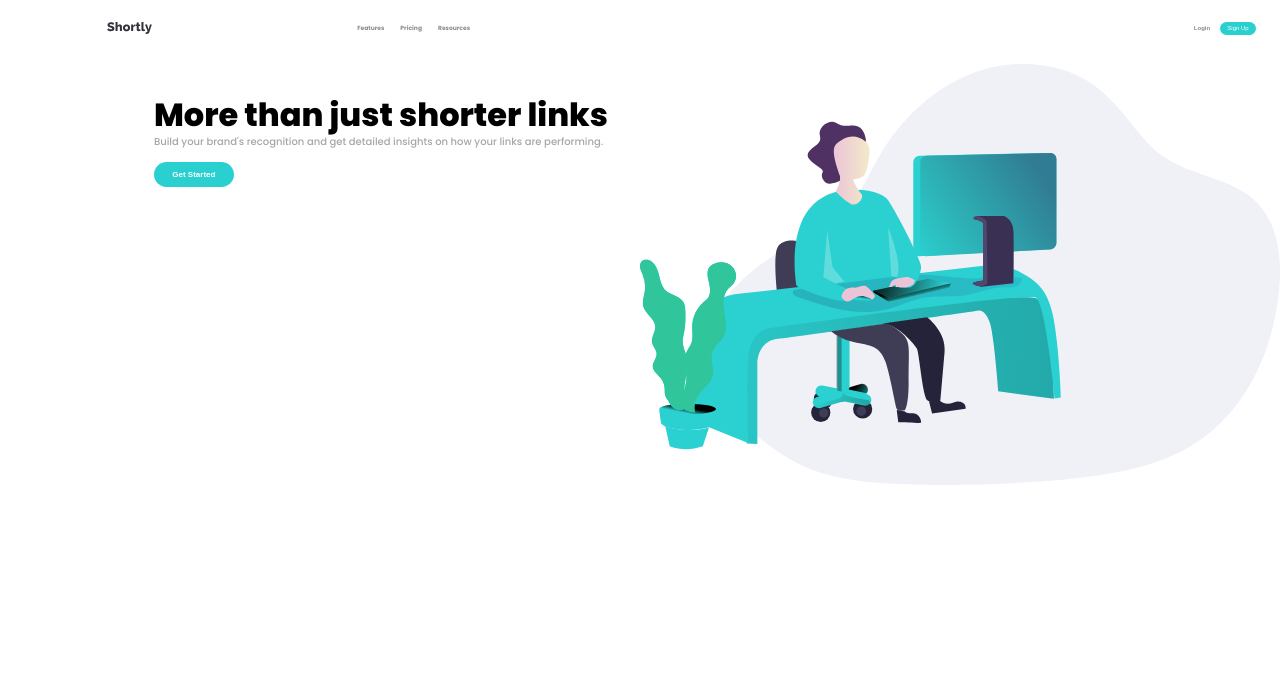
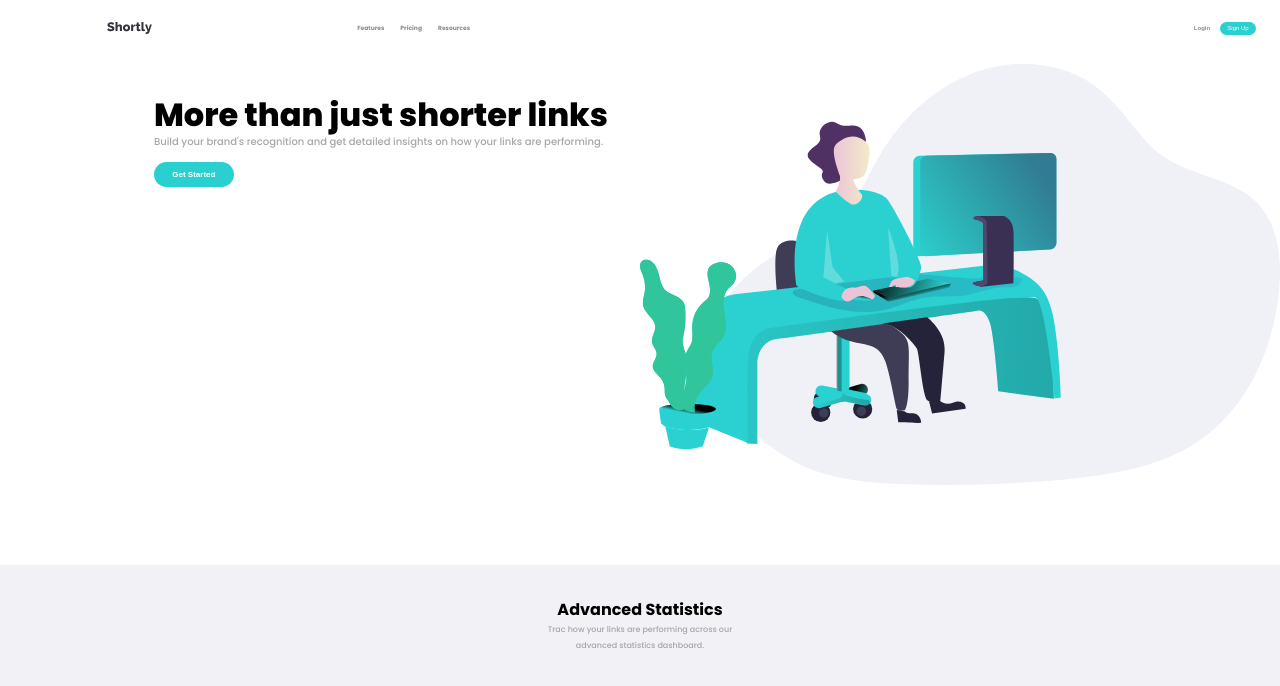
Before and after one commit to Nekxis/Shortly, a React (Create React App) app: page / in a window 1280 px wide. Shown: the top 686 px of the page. Built offline with nearby package versions, Linux system fonts and the light colour scheme.

Commit message:
version fix

```diff
--- a/package.json
+++ b/package.json
@@ -8,7 +8,7 @@
     "@testing-library/user-event": "^13.5.0",
     "react": "^18.2.0",
     "react-dom": "^18.2.0",
-    "react-scripts": "5.0.1",
+    "react-scripts": "^2.1.3",
     "web-vitals": "^2.1.4"
   },
   "scripts": {
--- a/src/App.js
+++ b/src/App.js
@@ -1,13 +1,18 @@
-
+import React, {useState} from 'react';
 import './App.css';
 import Nav from "./components/nav/Nav";
 import Article from "./components/article/Article";
+import AdvancedStatistics from "./components/advanced-statistics/Advanced-Statistics";
+
+
 
 function App() {
+    const {route ,setRoute} = useState('home');
   return (
     <div>
-        <Nav />
+        <Nav isLogin ={route} />
         <Article />
+        <AdvancedStatistics />
     </div>
   );
 }
--- /dev/null
+++ b/src/components/advanced-statistics/Advanced-Statistic.css
@@ -0,0 +1,40 @@
+.AdvancedStatistics {
+    display: flex;
+    justify-content: center;
+    width: 100%;
+    height: 50vh;
+    background: #F1F1F6FF;
+    padding: 2rem;
+    box-sizing: border-box;
+}
+.input {
+
+}
+.text-statistics {
+    display: flex;
+    justify-content: flex-start;
+    flex-direction: column;
+    padding: 0;
+
+}
+.title-statistics {
+    display: flex;
+    align-self: center;
+    margin: 0;
+
+
+}
+.description-statistics {
+    display: flex;
+    align-self: center;
+    margin: 0;
+    width: 65%;
+    font-size: 8px;
+    text-align: center;
+    line-height: 2em;
+    font-weight: 500;
+    color: #A6A5AFFF;
+}
+.cards {
+
+}
--- /dev/null
+++ b/src/components/advanced-statistics/Advanced-Statistics.js
@@ -0,0 +1,20 @@
+import React from 'react';
+import './Advanced-Statistic.css'
+
+function AdvancedStatistics() {
+    return (
+        <div className="AdvancedStatistics">
+            <div className="input">
+            {/*input*/}
+            {/*tablica inputu*/}
+            </div>
+            <div className="text-statistics">
+                <h4 className="title-statistics">Advanced Statistics</h4>
+                <p className="description-statistics">Trac how your links are performing across our advanced statistics dashboard.</p>
+            </div>
+            <div className="cards"></div>
+        </div>
+    )
+}
+
+export default AdvancedStatistics;
--- a/src/components/article/Article.css
+++ b/src/components/article/Article.css
@@ -1,7 +1,8 @@
 .article {
     display: flex;
     justify-content: right;
-    margin-top: .5rem;
+    margin: .5rem 0 5rem 0;
+
 }
 .text {
     display: flex;
```
Also changed, not shown: 1 other file (tests, documents, lock files or other folders).
